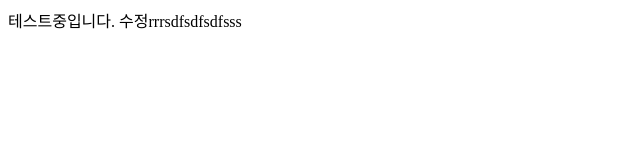
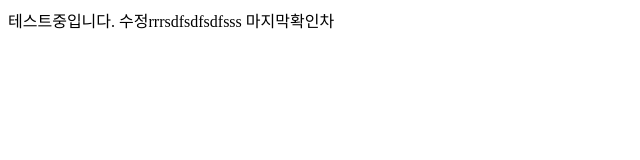
Before and after one commit to nano8112/projects, a plain HTML site: page index.html in a window 1280 px wide. Shown: the whole page, without its empty margins (0-640 px from the left). Drawn offline with Linux system fonts and the light colour scheme.

Commit message:
마지막확인

```diff
--- a/index.html
+++ b/index.html
@@ -7,5 +7,6 @@
   <body>
   테스트중입니다.
   수정rrrsdfsdfsdfsss
+  마지막확인차
   </body>
 </html>
```
